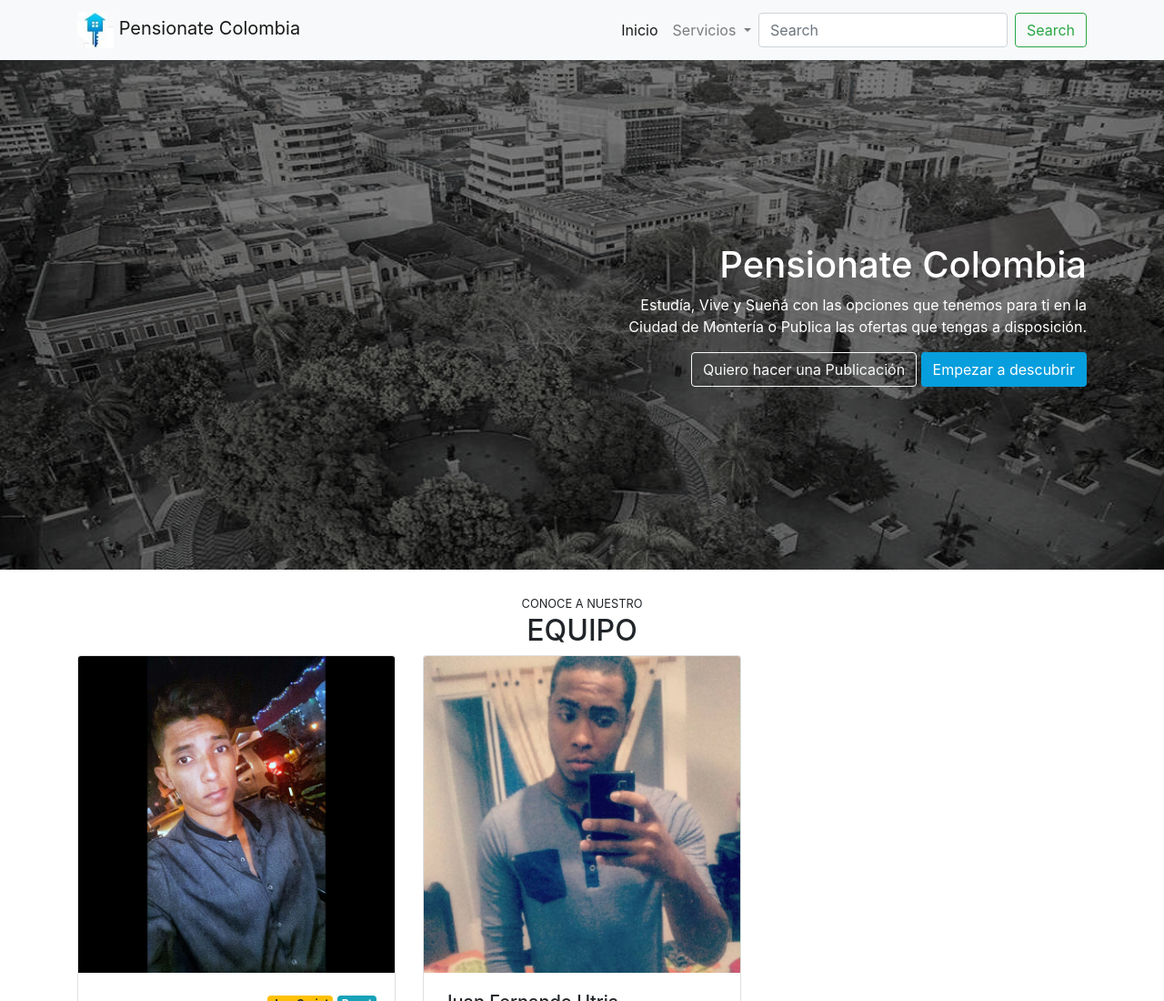
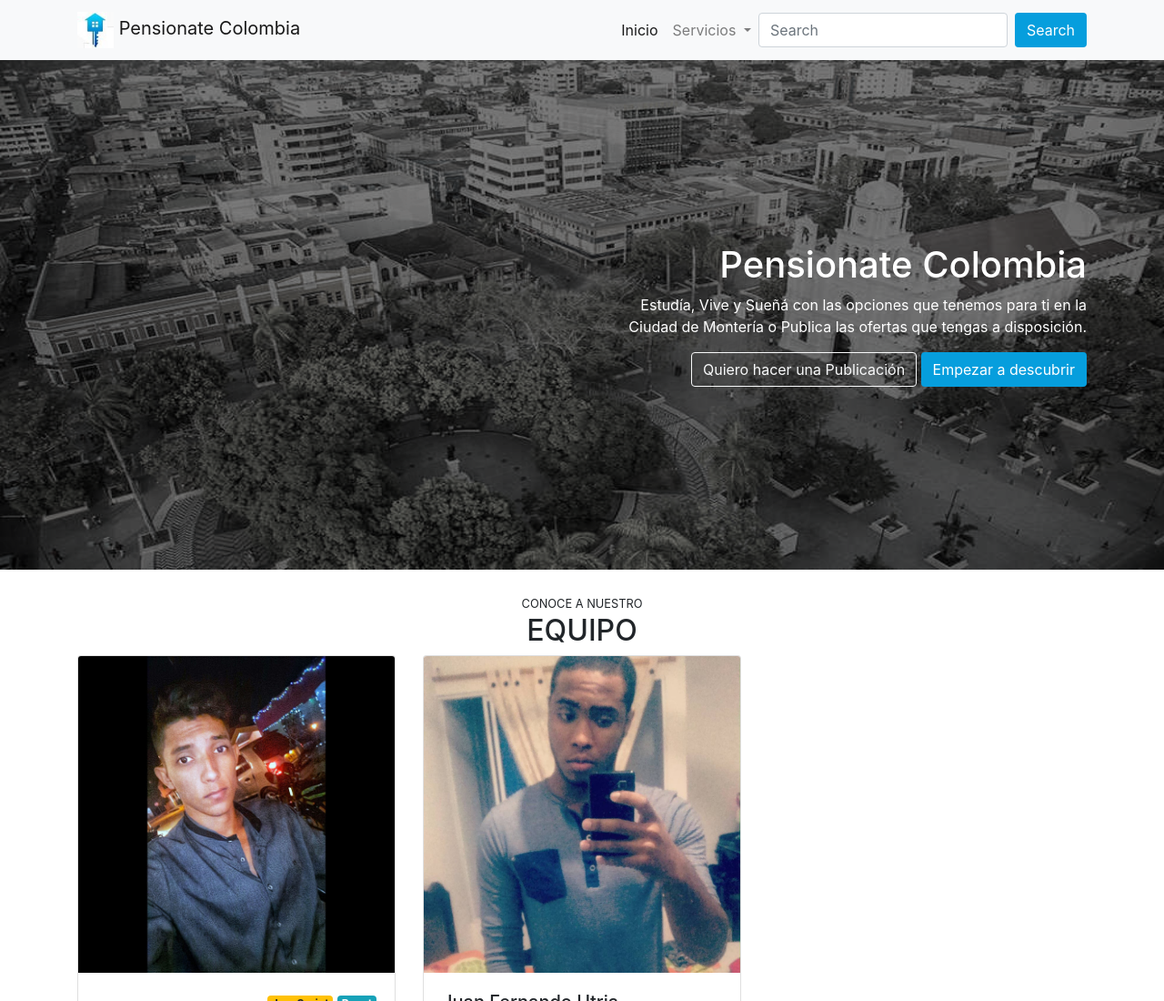
Before and after one commit to sergiiop/Landing, a plain HTML site: page index.html in a window 1280 px wide. Shown: the top 1100 px of the page at 91% size. Drawn offline with nearby package versions, Linux system fonts and the light colour scheme.

Commit message:
Cambió de color azul

```diff
--- a/index.html
+++ b/index.html
@@ -42,7 +42,7 @@
           </ul>
           <form class="form-inline my-2 my-lg-0">
             <input class="form-control mr-sm-2" type="search" placeholder="Search" aria-label="Search">
-            <button class="btn btn-outline-success my-2 my-sm-0" type="submit">Search</button>
+            <button class="btn btn-pensionate my-2 my-sm-0" type="submit">Search</button>
           </form>
         </div>
       </div>
```
